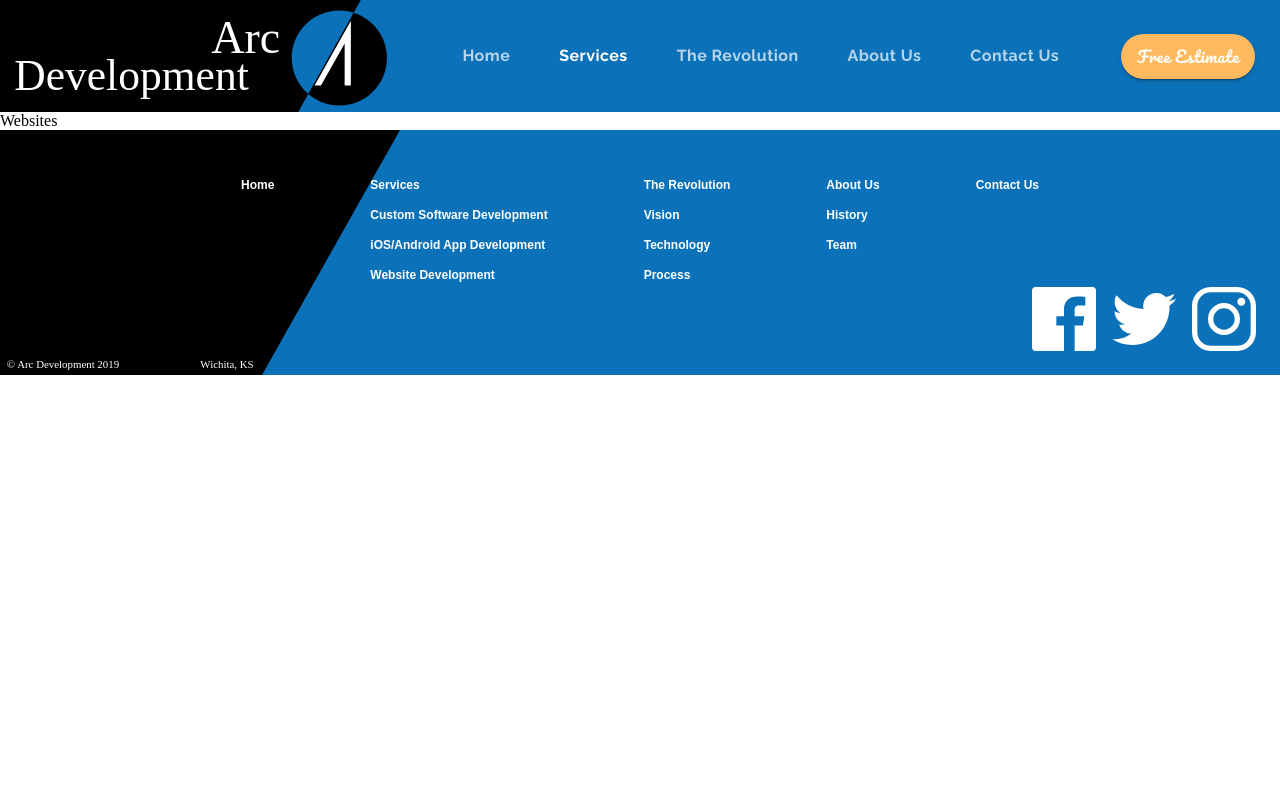
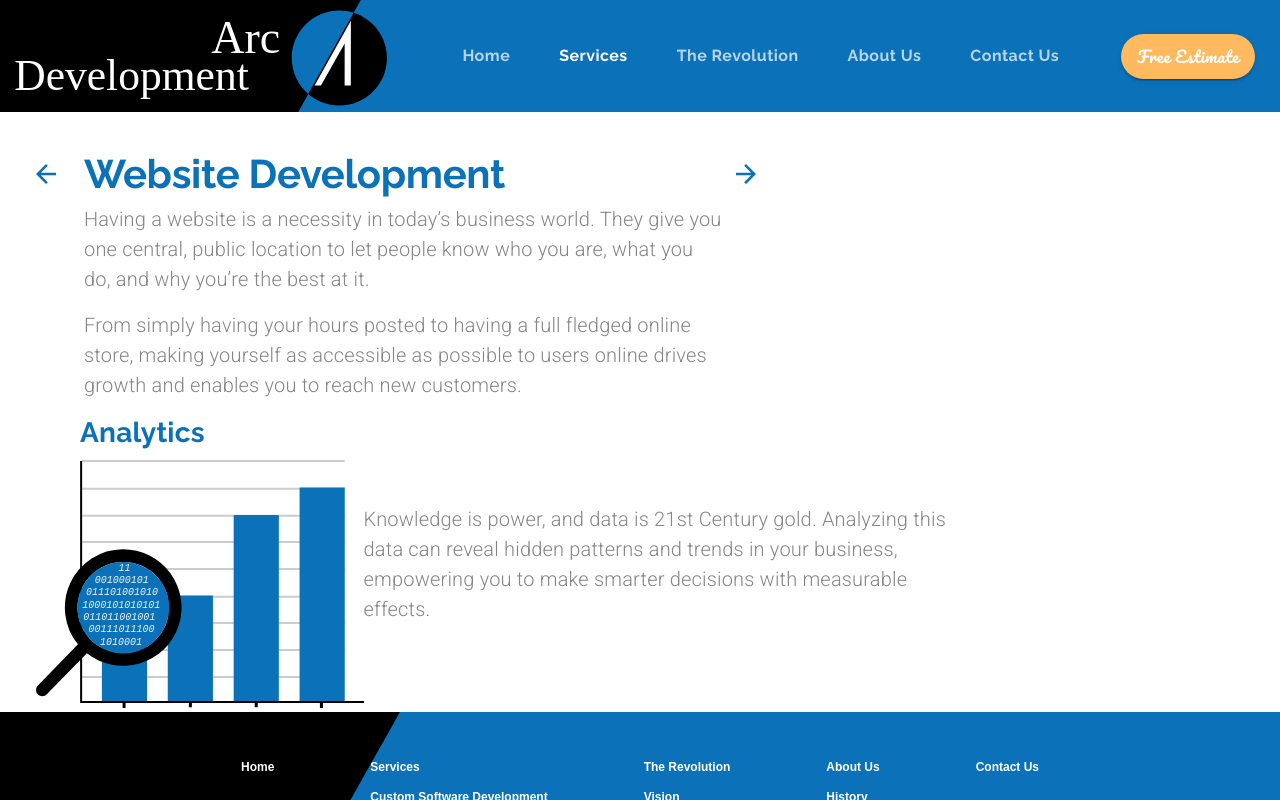
Before and after one commit to NicolaDeastra/MaterialUI-Company-Website, a React (Create React App) app: page /websites in a window 1280 px wide. Shown: the top 800 px of the page. Built offline with nearby package versions, Linux system fonts and the light colour scheme.

Commit message:
finish mobile development page and add website development page

```diff
--- a/src/components/App.js
+++ b/src/components/App.js
@@ -8,6 +8,7 @@ import LandingPage from "../components/LandingPage";
 import Services from "./Services";
 import CustomSoftware from "./CustomSoftware";
 import MobileApps from "./MobileApps";
+import Websites from "./Websites";
 
 function App() {
   const [selectedIndex, setSelectedIndex] = useState(0);
@@ -67,7 +68,17 @@ function App() {
               />
             )}
           />
-          <Route exact path="/websites" component={() => <div>Websites</div>} />
+          <Route
+            exact
+            path="/websites"
+            render={(props) => (
+              <Websites
+                {...props}
+                setValue={setValue}
+                setSelectedIndex={setSelectedIndex}
+              />
+            )}
+          />
           <Route
             exact
             path="/revolution"
--- a/src/components/MobileApps.js
+++ b/src/components/MobileApps.js
@@ -10,8 +10,13 @@ import Hidden from "@material-ui/core/Hidden";
 
 import forwardArrow from "../assets/forwardArrow.svg";
 import backArrow from "../assets/backArrow.svg";
+import swiss from "../assets/swissKnife.svg";
+import access from "../assets/extendAccess.svg";
+import engagement from "../assets/increaseEngagement.svg";
 
 import integrationAnimation from "../animations/integrationAnimation/data.json";
+
+import CallToAction from "./ui/CallToAction";
 
 const useStyles = makeStyles((theme) => ({
   heading: {
@@ -34,6 +39,7 @@ export default function MobileApps(props) {
   const classes = useStyles();
   const theme = useTheme();
   const matchesMD = useMediaQuery(theme.breakpoints.down("md"));
+  const matchesSM = useMediaQuery(theme.breakpoints.down("sm"));
   const matchesXS = useMediaQuery(theme.breakpoints.down("xs"));
 
   const defaultOptions = {
@@ -121,46 +127,131 @@ export default function MobileApps(props) {
           </Grid>
         </Hidden>
       </Grid>
-      <Grid item container direction="row" className={classes.rowContainer}>
+      <Grid
+        item
+        container
+        direction={matchesSM ? "column" : "row"}
+        style={{ marginTop: "15em", marginBottom: "15em" }}
+        className={classes.rowContainer}
+      >
         <Grid item container direction="column" md>
           <Grid item>
-            <Typography variant="h4" gutterBottom>
+            <Typography
+              align={matchesSM ? "center" : undefined}
+              variant="h4"
+              gutterBottom
+            >
               Integration
             </Typography>
           </Grid>
           <Grid item>
-            <Typography variant="body1" paragraph>
+            <Typography
+              align={matchesSM ? "center" : undefined}
+              variant="body1"
+              paragraph
+            >
               Our technology enables an innate interconnection between web and
               mobile applications, putting everything you need right in one
               convenient place.
             </Typography>
-            <Typography variant="body1" paragraph>
+            <Typography
+              align={matchesSM ? "center" : undefined}
+              variant="body1"
+              paragraph
+            >
               This allows you to extend your reach, reinvent interactions, and
               develop a stronger relationship with your users than ever before.
             </Typography>
           </Grid>
         </Grid>
         <Grid item md>
-          <Lottie options={defaultOptions} />
+          <Lottie options={defaultOptions} style={{ maxWidth: "20em" }} />
         </Grid>
         <Grid item container direction="column" md>
           <Grid item>
-            <Typography align="right" variant="h4" gutterBottom>
+            <Typography
+              align={matchesSM ? "center" : "right"}
+              variant="h4"
+              gutterBottom
+            >
               Simultaneous Platform Support
             </Typography>
           </Grid>
           <Grid item>
-            <Typography align="right" variant="body1" paragraph>
+            <Typography
+              align={matchesSM ? "center" : "right"}
+              variant="body1"
+              paragraph
+            >
               Our cutting-edge development process allows us to create apps for
               iPhone, Android, and tablets — all at the same time.
             </Typography>
-            <Typography align="right" variant="body1" paragraph>
+            <Typography
+              align={matchesSM ? "center" : "right"}
+              variant="body1"
+              paragraph
+            >
               This significantly reduces costs and creates a more unified brand
               experience across all devices.fore.
             </Typography>
           </Grid>
         </Grid>
       </Grid>
+      <Grid
+        item
+        container
+        direction={matchesMD ? "column" : "row"}
+        className={classes.rowContainer}
+        style={{ marginBottom: "15em" }}
+      >
+        <Grid item container direction="column" alignItems="center" md>
+          <Grid item>
+            <Typography align="center" variant="h4" gutterBottom>
+              Extend Functionality
+            </Typography>
+          </Grid>
+          <Grid item>
+            <img src={swiss} alt="swiss army knife" />
+          </Grid>
+        </Grid>
+        <Grid
+          item
+          container
+          direction="column"
+          alignItems="center"
+          md
+          style={{
+            marginTop: matchesMD ? "10em" : 0,
+            marginBottom: matchesMD ? "10em" : 0,
+          }}
+        >
+          <Grid item>
+            <Typography align="center" variant="h4" gutterBottom>
+              Extend Access
+            </Typography>
+          </Grid>
+          <Grid item>
+            <img
+              src={access}
+              style={{ maxWidth: matchesXS ? "20em" : "28em" }}
+              alt="tear-one-off sign"
+            />
+          </Grid>
+        </Grid>
+        <Grid item container direction="column" alignItems="center" md>
+          <Grid item>
+            <Typography align="center" variant="h4" gutterBottom>
+              Increase Engagement
+            </Typography>
+          </Grid>
+          <Grid item>
+            <img src={engagement} alt="app with notification" />
+          </Grid>
+        </Grid>
+      </Grid>
+      <Grid item>
+        <CallToAction setValue={props.setValue} />
+      </Grid>
     </Grid>
   );
 }
--- /dev/null
+++ b/src/components/Websites.js
@@ -0,0 +1,145 @@
+import React from "react";
+import { Link } from "react-router-dom";
+import { makeStyles, useTheme } from "@material-ui/core/styles";
+import IconButton from "@material-ui/core/IconButton";
+import Grid from "@material-ui/core/Grid";
+import Typography from "@material-ui/core/Typography";
+import useMediaQuery from "@material-ui/core/useMediaQuery";
+import Hidden from "@material-ui/core/Hidden";
+
+import backArrow from "../assets/backArrow.svg";
+import forwardArrow from "../assets/forwardArrow.svg";
+import analytics from "../assets/analytics.svg";
+import seo from "../assets/seo.svg";
+import outreach from "../assets/outreach.svg";
+import ecommerce from "../assets/ecommerce.svg";
+
+const useStyles = makeStyles((theme) => ({
+  heading: {
+    maxWidth: "40em",
+  },
+  arrowContainer: {
+    marginTop: "0.5em",
+  },
+  rowContainer: {
+    paddingLeft: "5em",
+    paddingRight: "5em",
+    [theme.breakpoints.down("sm")]: {
+      paddingLeft: "1.5em",
+      paddingRight: "1.5em",
+    },
+  },
+  paragraphContainer: {
+    maxWidth: "30em",
+  },
+}));
+
+export default function Websites(props) {
+  const classes = useStyles();
+  const theme = useTheme();
+  const matchesMD = useMediaQuery(theme.breakpoints.down("md"));
+  const matchesXS = useMediaQuery(theme.breakpoints.down("xs"));
+
+  return (
+    <Grid container direction="column">
+      <Grid
+        item
+        container
+        direction="row"
+        justify={matchesMD ? "center" : undefined}
+        className={classes.rowContainer}
+        style={{ marginTop: matchesXS ? "1em" : "2em" }}
+      >
+        <Hidden mdDown>
+          <Grid
+            item
+            className={classes.arrowContainer}
+            style={{ marginRight: "1em", marginLeft: "-3.5em" }}
+          >
+            <IconButton
+              style={{ backgroundColor: "transparent" }}
+              component={Link}
+              to="/mobileapps"
+              onClick={() => props.setSelectedIndex(2)}
+            >
+              <img
+                src={backArrow}
+                alt="Back to iOS/Android App Development  page"
+              />
+            </IconButton>
+          </Grid>
+        </Hidden>
+        <Grid item container direction="column" className={classes.heading}>
+          <Grid item>
+            <Typography variant="h2" align={matchesMD ? "center" : undefined}>
+              Website Development
+            </Typography>
+          </Grid>
+          <Grid item>
+            <Typography
+              variant="body1"
+              paragraph
+              align={matchesMD ? "center" : undefined}
+            >
+              Having a website is a necessity in today’s business world. They
+              give you one central, public location to let people know who you
+              are, what you do, and why you’re the best at it.
+            </Typography>
+            <Typography
+              variant="body1"
+              paragraph
+              align={matchesMD ? "center" : undefined}
+            >
+              From simply having your hours posted to having a full fledged
+              online store, making yourself as accessible as possible to users
+              online drives growth and enables you to reach new customers.
+            </Typography>
+          </Grid>
+        </Grid>
+        <Hidden mdDown>
+          <Grid item className={classes.arrowContainer}>
+            <IconButton
+              style={{ backgroundColor: "transparent" }}
+              component={Link}
+              to="/services"
+              onClick={() => props.setSelectedIndex(0)}
+            >
+              <img src={forwardArrow} alt="Forward to Services page" />
+            </IconButton>
+          </Grid>
+        </Hidden>
+      </Grid>
+      <Grid
+        item
+        container
+        direction="row"
+        alignItems="center"
+        className={classes.rowContainer}
+      >
+        <Grid item>
+          <Grid container direction="column">
+            <Grid item>
+              <Typography variant="h4" gutterBottom>
+                Analytics
+              </Typography>
+            </Grid>
+            <Grid item>
+              <img
+                src={analytics}
+                alt="analytic"
+                style={{ marginLeft: "-2.75em" }}
+              />
+            </Grid>
+          </Grid>
+        </Grid>
+        <Grid item>
+          <Typography variant="body1" className={classes.paragraphContainer}>
+            Knowledge is power, and data is 21st Century gold. Analyzing this
+            data can reveal hidden patterns and trends in your business,
+            empowering you to make smarter decisions with measurable effects.
+          </Typography>
+        </Grid>
+      </Grid>
+    </Grid>
+  );
+}
```
